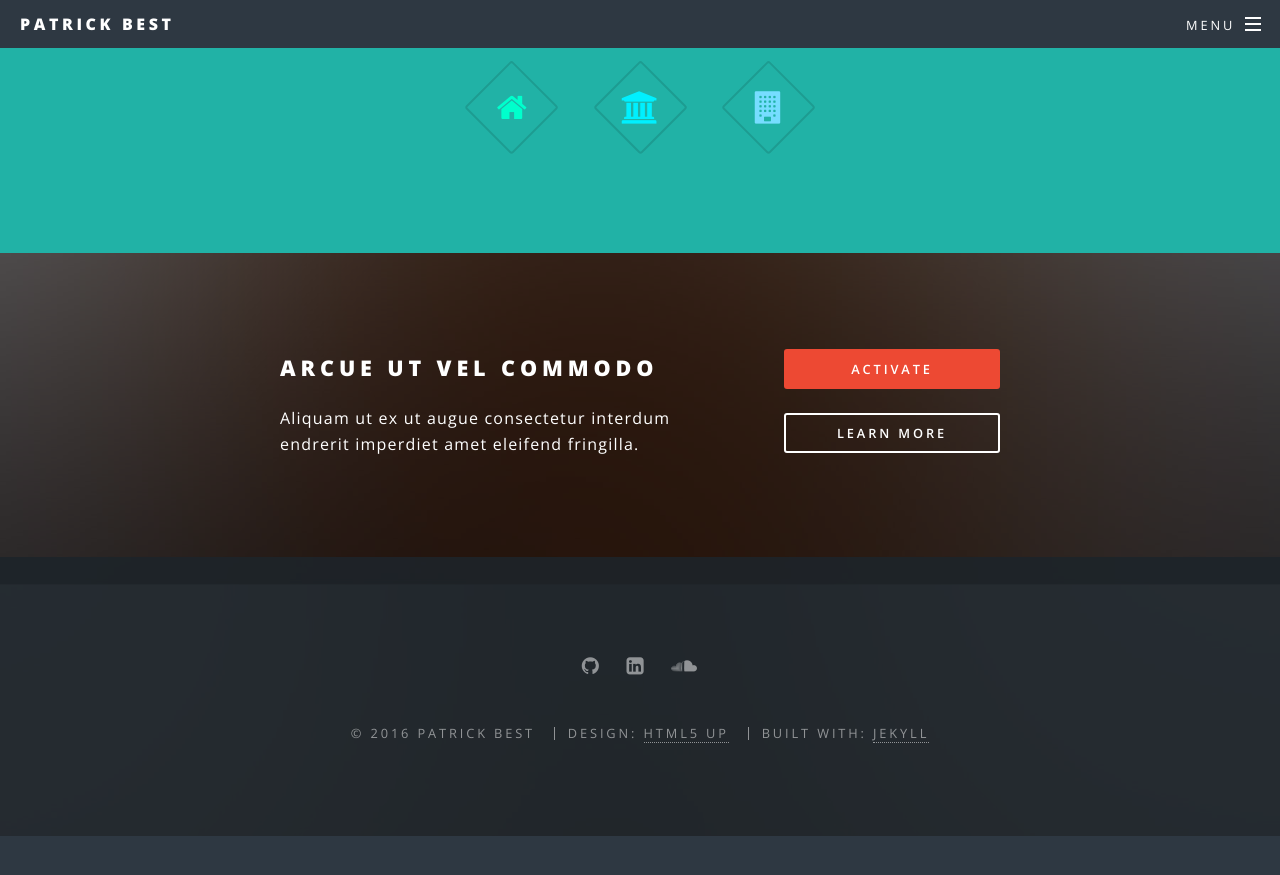
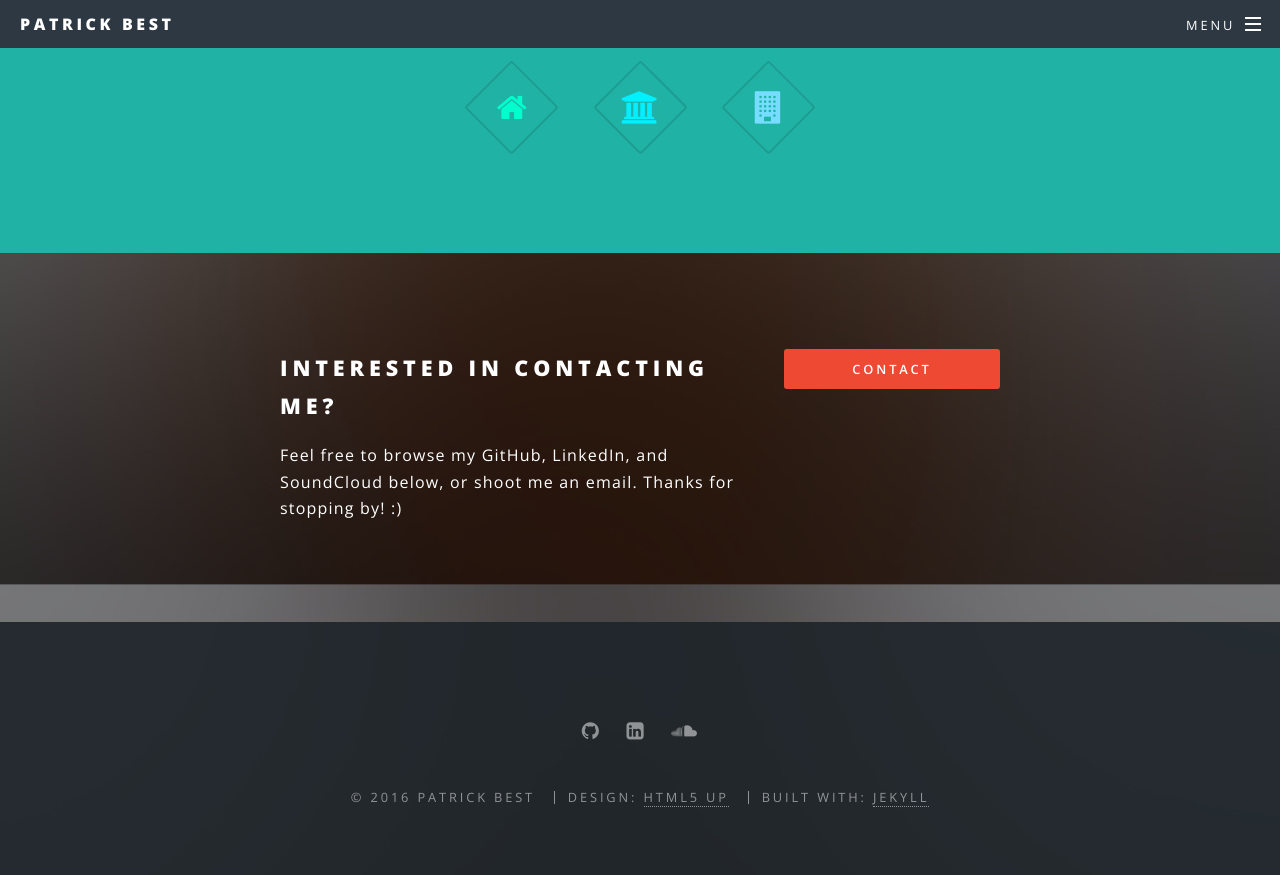
Before and after one commit to DynamicPat/DynamicPat.github.io, a Jekyll site: the page built from index.html, in a window 1280 px wide and 900 px high, scrolled down 1236 px. Shown: the top 875 px of the window. Built offline with Jekyll 4.4.1, drawn with Linux system fonts in a browser that asks for light colours; before the commit the page ends 2072 px from its top, so only the background shows below that.

Commit message:
Corrected "Contact Me" section

```diff
--- a/index.html
+++ b/index.html
@@ -47,13 +47,15 @@ layout: landing
 				<!-- CTA -->
 					<section id="cta" class="wrapper style4">
 						<div class="inner">
-							<header>
-								<h2>Arcue ut vel commodo</h2>
-								<p>Aliquam ut ex ut augue consectetur interdum endrerit imperdiet amet eleifend fringilla.</p>
-							</header>
+                            <header>
+                                <h2>Interested in contacting me?</h2>
+                                <p>
+                                    Feel free to browse my GitHub, LinkedIn, and SoundCloud below, or shoot me an email.
+                                    Thanks for stopping by! :)
+                                </p>
+                            </header>
 							<ul class="actions vertical">
-								<li><a href="#" class="button fit special">Activate</a></li>
-								<li><a href="#" class="button fit">Learn More</a></li>
+								<li><a href="mailto:patrickbest1991@gmail.com" class="button fit special">Contact</a></li>
 							</ul>
 						</div>
 					</section>
```
